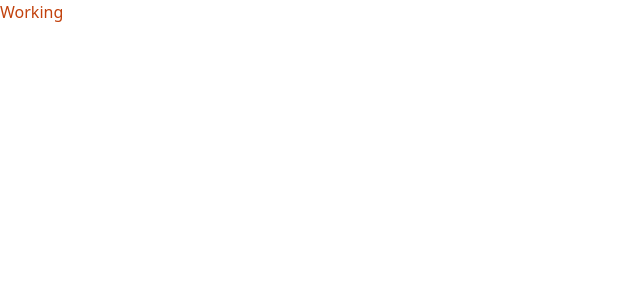
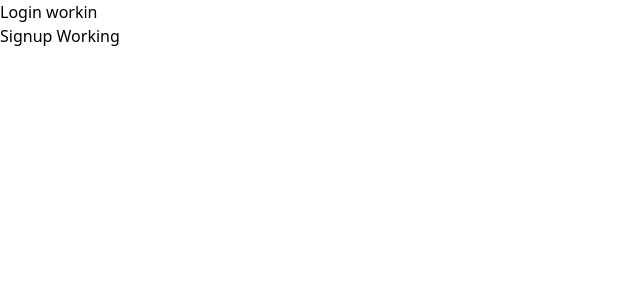
Before and after one commit to Coderner/Ekatvam, a React (Create React App) app: page / in a window 1280 px wide. Shown: the top 300 px of the page, without its empty margins (0-640 px from the left). Built offline with nearby package versions, Linux system fonts and the light colour scheme.

Commit message:
created blueprint of project

```diff
--- a/package.json
+++ b/package.json
@@ -6,6 +6,7 @@
     "@testing-library/jest-dom": "^5.17.0",
     "@testing-library/react": "^13.4.0",
     "@testing-library/user-event": "^13.5.0",
+    "formik": "^2.4.5",
     "react": "^18.2.0",
     "react-dom": "^18.2.0",
     "react-scripts": "5.0.1",
--- a/src/App.js
+++ b/src/App.js
@@ -1,9 +1,10 @@
 import "./App.css";
+import Home from "./components/Home";
 
 function App() {
   return (
     <div>
-       <h1 className="text-orange-700">Working</h1>
+       <Home/>
     </div>
   );
 }
--- /dev/null
+++ b/src/components/Home.js
@@ -0,0 +1,14 @@
+import React from "react";
+import Login from "./Login";
+import Signup from "./Signup";
+
+const Home = () =>{
+    return(
+        <>
+           <Login/>
+           <Signup/>
+        </>
+    )
+};
+
+export default Home;
--- /dev/null
+++ b/src/components/Login.js
@@ -0,0 +1,10 @@
+import React from "react";
+const Login = () =>{
+   return(
+    <>
+       <h1>Login workin</h1>
+    </>
+   )
+};
+
+export default Login;
--- /dev/null
+++ b/src/components/Signup.js
@@ -0,0 +1,11 @@
+import React from "react";
+
+const Signup = () =>{
+    return(
+        <>
+           <h1>Signup Working</h1>
+        </>
+    )
+};
+
+export default Signup;
```
Also changed, not shown: src/components/Create.js (added, +10 -0 lines), src/components/Dashboard.js (added, +10 -0 lines), 1 other file (tests, documents, lock files or other folders).
